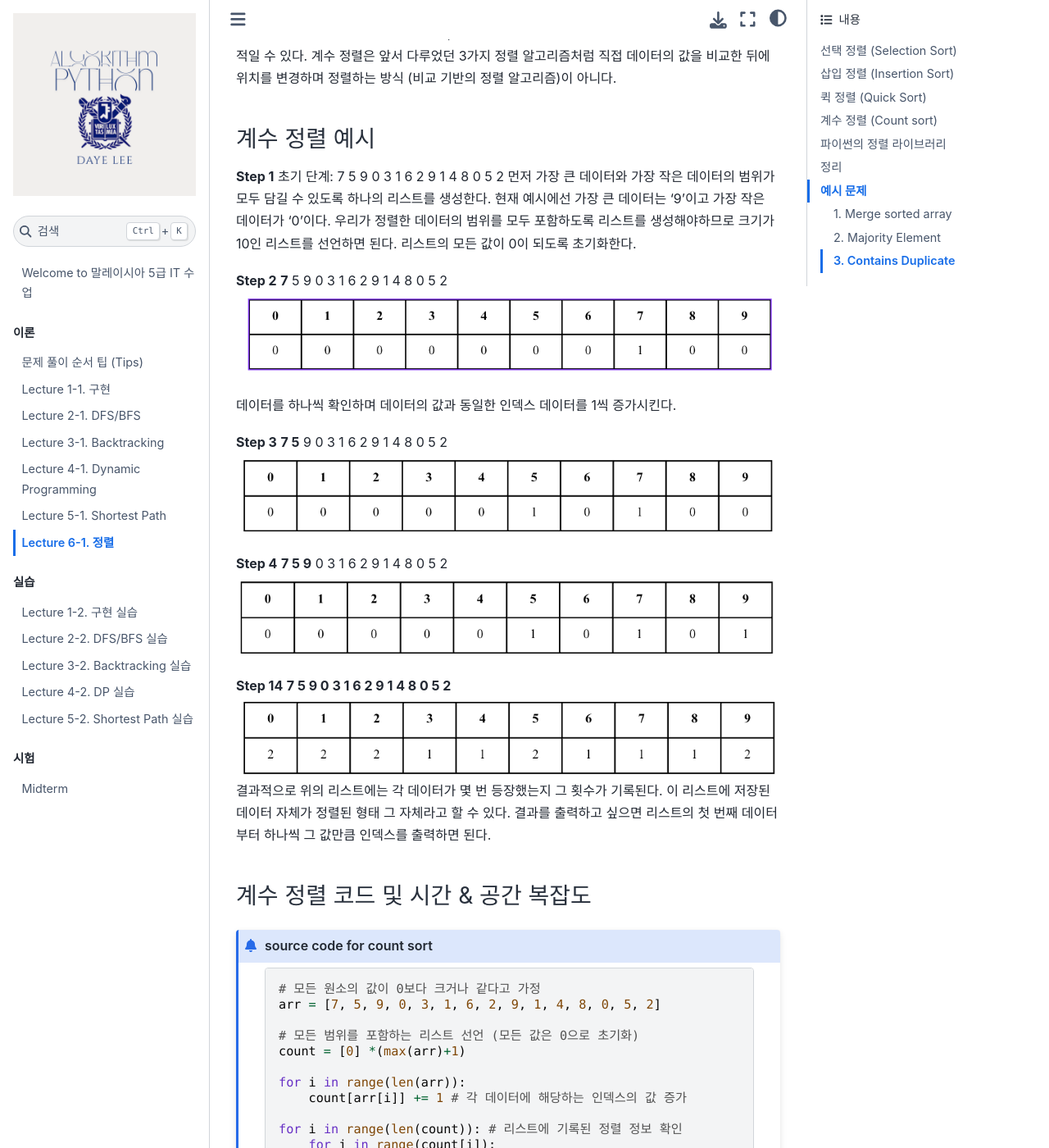
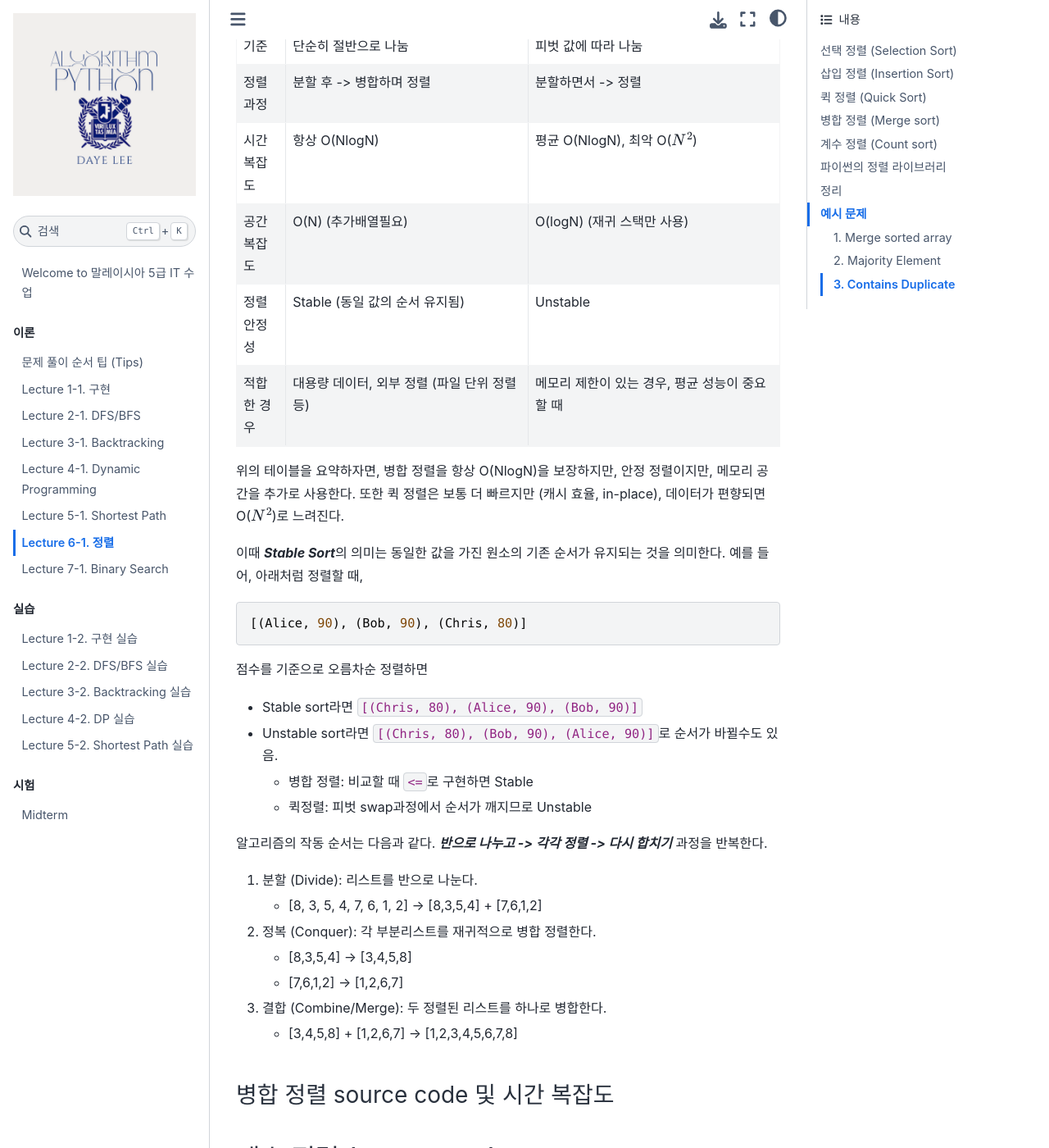
Before and after one commit to Daye-Lee18/mybook, a Jupyter Book: the page built from _pages/theory/6_sort.md, in a window 1280 px wide and 1400 px high, scrolled down 14104 px. Shown: the whole window at 82% size. Built offline with Jupyter Book 1.0.4 settings and Sphinx 7.4.7 and the Sphinx Book theme 1.1.4, drawn with Linux system fonts in a browser that asks for light colours; some of the changed text lies outside the part shown.

Commit message:
20251024

````diff
--- a/_pages/theory/6_sort.md
+++ b/_pages/theory/6_sort.md
@@ -381,15 +381,17 @@ def quick_sort(array, start, end):
 
     pivot = start
     left = start + 1
-    right = end
+    right = end # inclusive
 
+    # pivot(start) _ _ _ _ end
     while True:
-        # Move left pointer until you find an element greater than the pivot
-        # end position까지 pivot과 비교 필요
+        # range check: end position까지 pivot과 비교 필요
+        # value check: Move left pointer until you find an element greater than the pivot
         while left <= end and array[left] <= array[pivot]:
             left += 1
-        # Move right pointer until you find an element smaller than the pivot
-        # right은 left에 비해 start (pivot) index보다 커야함.
+
+        # range check: right의 range는 start보다 커야함.
+        # value check: Move right pointer until you find an element smaller than the pivot
         while right > start and array[right] >= array[pivot]:
             right -= 1
 
@@ -433,12 +435,54 @@ print(arr)
 | ...|...|...|...|
 |log N| N| 1| N |
 
+즉, 피벗이 항상 "중간값 근처"라면 두 부분이 거의 절반으로 나눠져서 평균 시간복잡도가 O(NlogN) 이지만, 피벗이 항상 "최댓값 or 최솟값"이라면, 한쪽에는 N-1개, 다른쪽에는 0개 이라 깊이가 = N개이고 각 단계에서 N, N-1, N-2 ...를 비교하여 전체적으로 N + N-1 + N-2+ ... + 1 = O($N^2$) 이다.
 
 일반적으로 컴퓨터 과학에서 log의 의미는 밑이 2인 로그를 의미한다. 즉, $log_{2}N$을 의미하며 데이터의 개수 1000일 때, $log_{2}N$는 10 정도이다. 즉, N=1000일 때 10은 상대적으로 매우 작은 수이다. 데이터의 개수가 많을 수록 차이는 매우 극명하게 드러난다.
 
 다만, 퀵 정렬의 시간 복잡도에 대하여 한 가지 기억해둘 점이 있다. 바로 평균적으로 시간 복잡도가 O(NlogN)이지만 최악의 경우 시간 복잡도가 O($N^2$)라는 것이다. 데이터가 무작위로 입력되는 경우 퀵 정렬은 빠르게 동작할 확률이 높다. 하지만, 우리가 사용한 방법처럼 리스트의 가장 왼쪽 데이터를 피벗으로 삼을 때, '이미 데이터가 정렬되어 있는 경우'에는 매우 느리게 동작한다. 즉, 삽입 정렬은 이미 데이터가 정렬되어 있는 겨웅에는 매우 빠르게 동작하고, 퀵 정렬은 그와 반대이다.
 
 실제로 파이썬에서 기본 정렬 라이브러리를 이용하면 O(NlogN)을 보장해주기 때문에 크게 걱정하지 않아도 된다.
+
+## 병합 정렬 (Merge sort)
+
+우선 병합 정렬과 퀵 정렬을 비교하면 다음과 같다.
+
+| 구분 | 병합 정렬 (Merge Sort) | 퀵 정렬 (Quick Sort)|
+|---|---|---|
+|정렬방식| 분할 정복 (Divide & Conquer) -> 반으로 나누고, 정렬된 결과를 병합 (merge) | 분할 정복 (Divide & Conquer) -> 피벗(pivot)을 기준으로 작은 값/큰 값으로 분할 |
+|기준| 단순히 절반으로 나눔 | 피벗 값에 따라 나눔 |
+|정렬 과정 | 분할 후 -> 병합하며 정렬 | 분할하면서 -> 정렬 |
+|시간 복잡도| 항상 O(NlogN) | 평균 O(NlogN), 최악 O($N^2$)|
+|공간 복잡도 | O(N) (추가배열필요) | O(logN) (재귀 스택만 사용)|
+|정렬 안정성| Stable (동일 값의 순서 유지됨) | Unstable |
+|적합한 경우| 대용량 데이터, 외부 정렬 (파일 단위 정렬 등)| 메모리 제한이 있는 경우, 평균 성능이 중요할 때 |
+
+위의 테이블을 요약하자면, 병합 정렬을 항상 O(NlogN)을 보장하지만, 안정 정렬이지만, 메모리 공간을 추가로 사용한다. 또한 퀵 정렬은 보통 더 빠르지만 (캐시 효율, in-place), 데이터가 편향되면 O($N^2$)로 느려진다.
+
+이때 ***Stable Sort***의 의미는 동일한 값을 가진 원소의 기존 순서가 유지되는 것을 의미한다. 예를 들어, 아래처럼 정렬할 때,
+
+```python
+[(Alice, 90), (Bob, 90), (Chris, 80)]
+```
+
+점수를 기준으로 오름차순 정렬하면
+- Stable sort라면 `[(Chris, 80), (Alice, 90), (Bob, 90)]`
+- Unstable sort라면 `[(Chris, 80), (Bob, 90), (Alice, 90)]`로 순서가 바뀔수도 있음.
+  - 병합 정렬: 비교할 때 `<=`로 구현하면 Stable
+  - 퀵정렬: 피벗 swap과정에서 순서가 깨지므로 Unstable
+
+알고리즘의 작동 순서는 다음과 같다. ***반으로 나누고 -> 각각 정렬 -> 다시 합치기*** 과정을 반복한다.
+
+1. 분할 (Divide): 리스트를 반으로 나눈다.
+   - [8, 3, 5, 4, 7, 6, 1, 2] → [8,3,5,4] + [7,6,1,2]
+2. 정복 (Conquer): 각 부분리스트를 재귀적으로 병합 정렬한다.
+   - [8,3,5,4] → [3,4,5,8]
+   - [7,6,1,2] → [1,2,6,7]
+3. 결합 (Combine/Merge): 두 정렬된 리스트를 하나로 병합한다.
+    - [3,4,5,8] + [1,2,6,7] → [1,2,3,4,5,6,7,8]
+
+### 병합 정렬 source code 및 시간 복잡도
+
 
 ## 계수 정렬 (Count sort)
 
--- a/_toc.yml
+++ b/_toc.yml
@@ -14,6 +14,7 @@ parts:
   - file: _pages/theory/4_DP
   - file: _pages/theory/5_shortest_path
   - file: _pages/theory/6_sort
+  - file: _pages/theory/7_binarysearch
 
 
 - caption: 실습
````
Also changed, not shown: _pages/exams/midterm_student.md (+1 -1 lines), _pages/practice/4_DPPS.md (+5 -4 lines), _pages/theory/4_DP.md (+1 -0 lines), _pages/theory/7_binarysearch.md (+173 -0 lines), assets/img/binarySearch/1.png (added), assets/img/sort/33.png (added), 5 other files.
